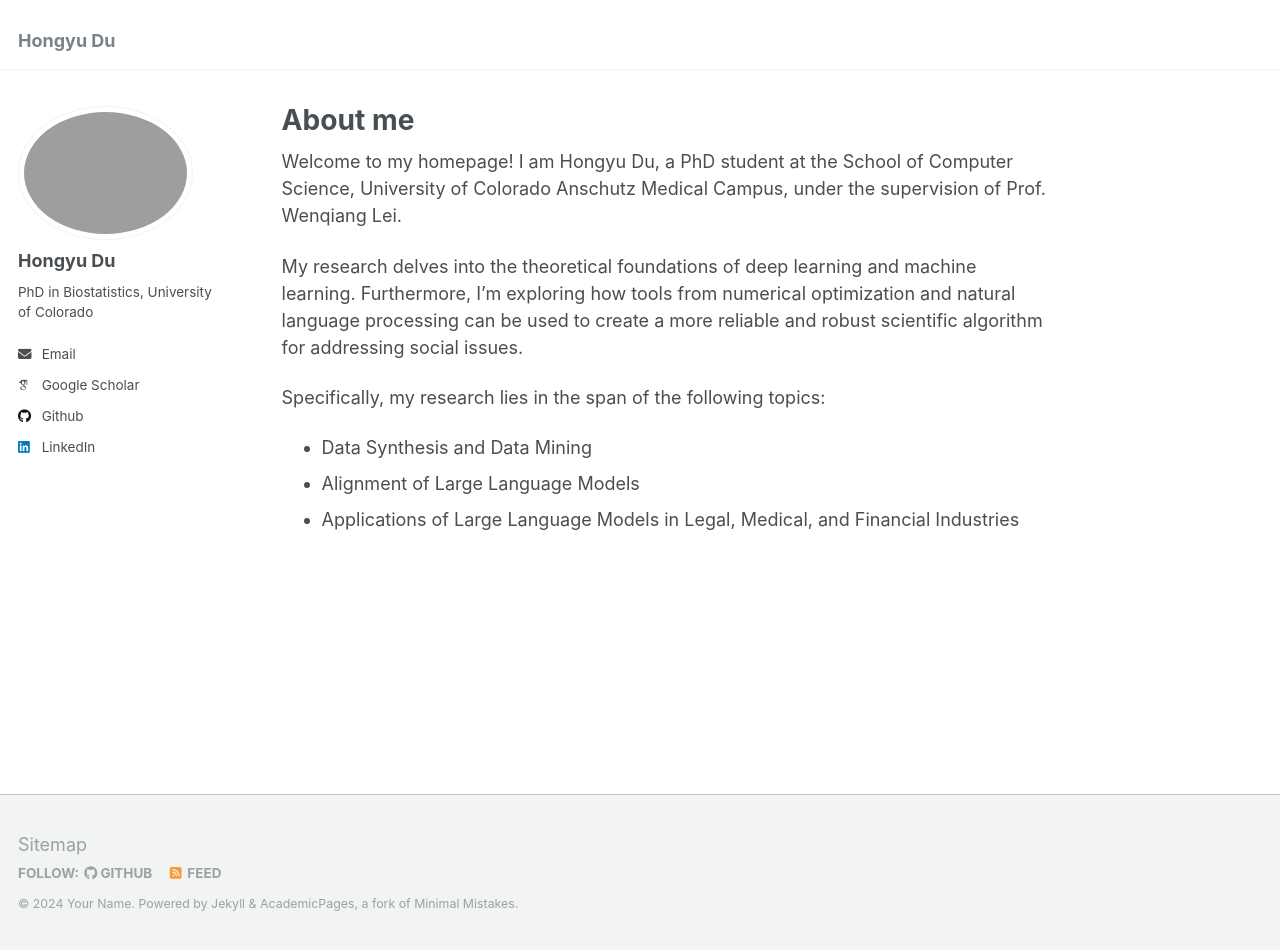
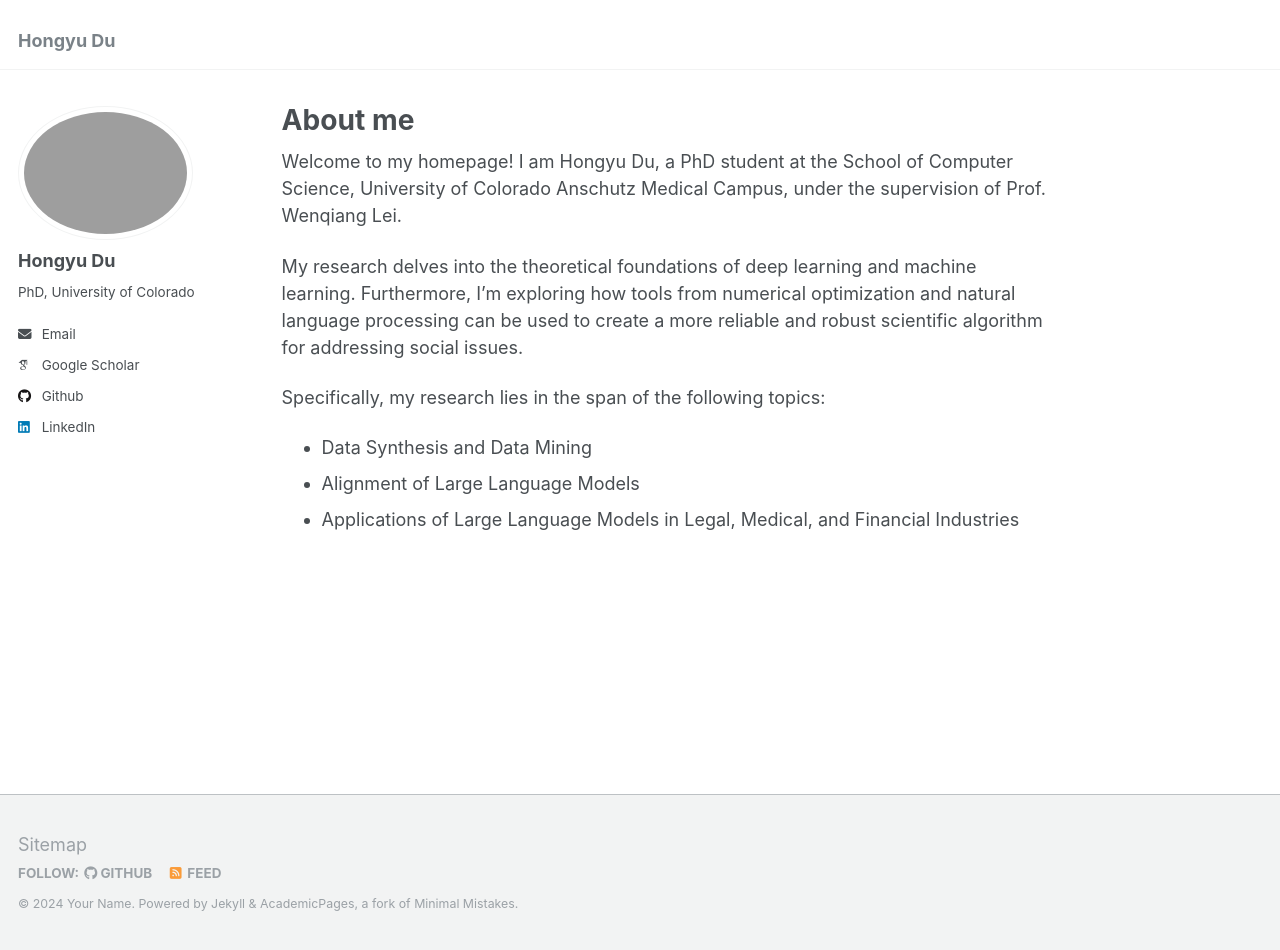
Before and after one commit to HongyuDu2/hongyu.github.io, a Jekyll site: the page built from _pages/about.md, in a window 1280 px wide and 950 px high. Built offline with Jekyll 4.4.1, drawn with Linux system fonts in a browser that asks for light colours; some web fonts are replaced.

Commit message:
Update _config.yml

```diff
--- a/_config.yml
+++ b/_config.yml
@@ -24,7 +24,7 @@ author:
   avatar           : "Snipaste_2024-10-22_23-31-37.png"
   name             : "Hongyu Du"
   pronouns         : # example: "she/her"
-  bio              : "PhD in Biostatistics, University of Colorado"
+  bio              : "PhD, University of Colorado"
   location         : # "Earth"
   employer         : # "Red Brick University"
   uri              : # URL
```
